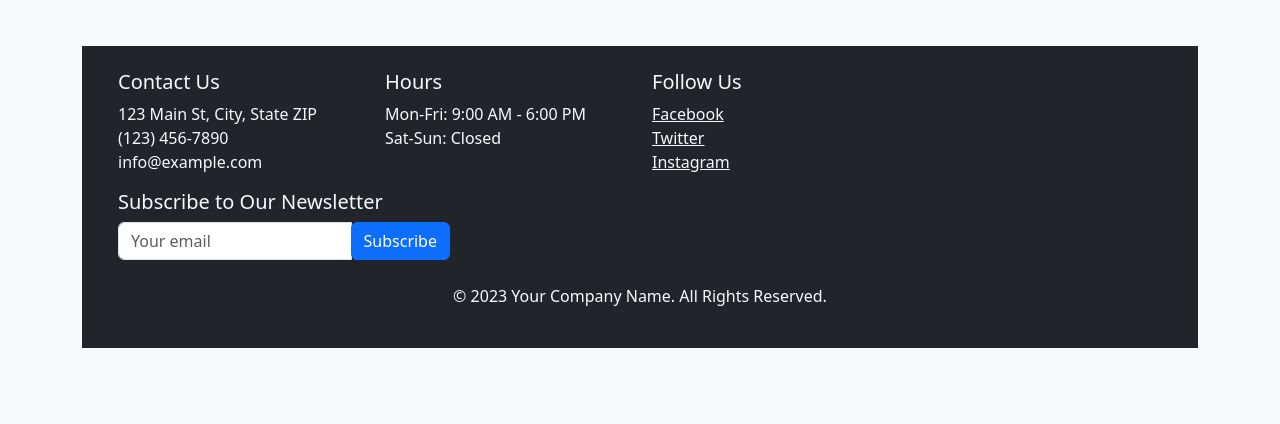
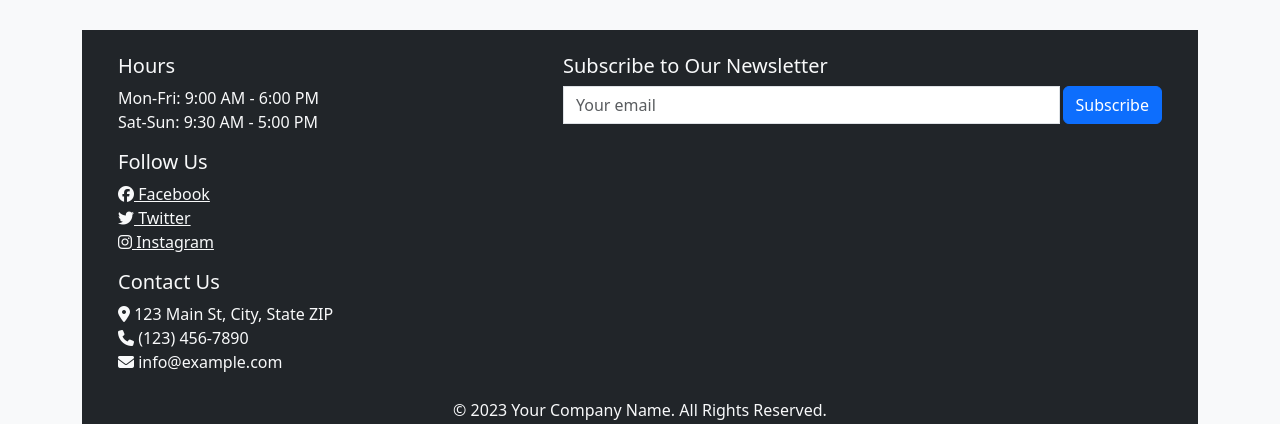
Before and after one commit to yuhwaa/lumiere, a React (Vite) app: page / in a window 1280 px wide. Shown: the part 1083-1507 px from the top of the page. Before the commit the page ends 1455 px from the top, so only its background shows below. Built offline with nearby package versions, Linux system fonts and the light colour scheme.

Commit message:
updated navbar and footer

```diff
--- a/index.html
+++ b/index.html
@@ -4,12 +4,12 @@
     <meta charset="UTF-8" />
     <link rel="icon" type="image/svg+xml" href="/vite.svg" />
     <link rel="stylesheet" type="text/css" href="../public/styles.css">
-    <link rel="stylesheet" href="path/to/font-awesome/css/font-awesome.min.css">
     <meta name="viewport" content="width=device-width, initial-scale=1.0" />
     <title>Lumière Pâtisserie</title>
   </head>
   <body class="bg-light">
     <div id="root"></div>
     <script type="module" src="/src/main.tsx"></script>
+    <script src="https://kit.fontawesome.com/afe47d7c5a.js" crossorigin="anonymous"></script>
   </body>
 </html>
--- a/src/components/Footer.tsx
+++ b/src/components/Footer.tsx
@@ -4,8 +4,32 @@ export function Footer() {
   return (
     <footer className="bg-dark text-light p-4">
       <div className="container">
-        <div className="row">
-          <div className="col-md-3">
+        <div className="row d-flex justify-content-between">
+          <div className="col-md-5">
+            <h5>Hours</h5>
+            <p>Mon-Fri: 9:00 AM - 6:00 PM<br />Sat-Sun: 9:30 AM - 5:00 PM</p>
+          </div>
+          <div className="col-md-7 mb-4">
+            <h5>Subscribe to Our Newsletter</h5>
+            <form>
+              <div className="input-group">
+                <input type="email" className="form-control rounded-0 me-1" placeholder="Your email" />
+                <div className="input-group-append">
+                  <button className="btn btn-primary" type="submit">Subscribe</button>
+                </div>
+              </div>
+            </form>
+          </div>
+        </div>
+        <div className="col-md-3">
+            <h5>Follow Us</h5>
+            <ul className="list-unstyled">
+              <li><a href="#" className="text-light"><i className="fab fa-facebook"></i> Facebook</a></li>
+              <li><a href="#" className="text-light"><i className="fab fa-twitter"></i> Twitter</a></li>
+              <li><a href="#" className="text-light"><i className="fab fa-instagram"></i> Instagram</a></li>
+            </ul>
+         </div>
+         <div className="col-md-3">
             <h5>Contact Us</h5>
             <p>
               <i className="fas fa-map-marker-alt"></i> 123 Main St, City, State ZIP<br />
@@ -13,30 +37,6 @@ export function Footer() {
               <i className="fas fa-envelope"></i> info@example.com
             </p>
           </div>
-          <div className="col-md-3">
-            <h5>Hours</h5>
-            <p>Mon-Fri: 9:00 AM - 6:00 PM<br />Sat-Sun: Closed</p>
-          </div>
-          <div className="col-md-3">
-            <h5>Follow Us</h5>
-            <ul className="list-unstyled">
-              <li><a href="#" className="text-light"><i className="fab fa-facebook"></i> Facebook</a></li>
-              <li><a href="#" className="text-light"><i className="fab fa-twitter"></i> Twitter</a></li>
-              <li><a href="#" className="text-light"><i className="fab fa-instagram"></i> Instagram</a></li>
-            </ul>
-          </div>
-          <div className="col-md-4">
-            <h5>Subscribe to Our Newsletter</h5>
-            <form>
-              <div className="input-group">
-                <input type="email" className="form-control" placeholder="Your email" />
-                <div className="input-group-append">
-                  <button className="btn btn-primary" type="submit">Subscribe</button>
-                </div>
-              </div>
-            </form>
-          </div>
-        </div>
         <div className="row mt-4">
           <div className="col-12">
             <p className="text-center">&copy; 2023 Your Company Name. All Rights Reserved.</p>
--- a/src/components/Navbar.tsx
+++ b/src/components/Navbar.tsx
@@ -1,21 +1,41 @@
-import { Button, Container, Nav, Navbar as NavbarBS} from "react-bootstrap"
-import { NavLink } from "react-router-dom"
-import { useShoppingCart } from "../context/ShoppingCartContext"
-
+import { useState, useEffect } from "react";
+import { Button, Container, Nav, Navbar as NavbarBS } from "react-bootstrap";
+import { NavLink } from "react-router-dom";
+import { useShoppingCart } from "../context/ShoppingCartContext";
 
 export function Navbar() {
-    const {openCart, cartQuantity} = useShoppingCart()
+  const { openCart, cartQuantity } = useShoppingCart();
+  const [scrolled, setScrolled] = useState(false);
+  //Hook: It allows you to perform actions in response to component lifecycle events, such as component mounting, updating, and unmounting.
+  useEffect(() => {
+    const handleScroll = () => {
+      if (window.scrollY > 10) {
+        setScrolled(true);
+      } else {
+        setScrolled(false);
+      }
+    };
+
+    window.addEventListener("scroll", handleScroll);
+    //cleanup function
+    return () => {
+      window.removeEventListener("scroll", handleScroll);
+    };
+  }, []);
+
+  const navbarClasses = `navbar ${scrolled ? "bg-white shadow-sm" : "transparent"}`;
+
   return (
-    <NavbarBS sticky="top" className="bg-white shadow-sm mb-3">
+    <NavbarBS sticky="top" className={navbarClasses}>
       <Container>
         <Nav className="me-auto">
-                <Nav.Link to='/' as ={NavLink}>
+          <Nav.Link to="/" as={NavLink}>
             Home
           </Nav.Link>
-                <Nav.Link to='/store' as ={NavLink}>
+          <Nav.Link to="/store" as={NavLink}>
             Store
           </Nav.Link>
-                <Nav.Link to='/about' as ={NavLink}>
+          <Nav.Link to="/about" as={NavLink}>
             About
           </Nav.Link>
         </Nav>
@@ -26,30 +46,10 @@ export function Navbar() {
             variant="outline-primary"
             className="rounded-circle"
           >
-            <svg
-              xmlns="http://www.w3.org/2000/svg"
-              viewBox="0 0 576 512"
-              fill="currentColor"
-            >
-              <path d="M96 0C107.5 0 117.4 8.19 119.6 19.51L121.1 32H541.8C562.1 32 578.3 52.25 572.6 72.66L518.6 264.7C514.7 278.5 502.1 288 487.8 288H170.7L179.9 336H488C501.3 336 512 346.7 512 360C512 373.3 501.3 384 488 384H159.1C148.5 384 138.6 375.8 136.4 364.5L76.14 48H24C10.75 48 0 37.25 0 24C0 10.75 10.75 0 24 0H96zM128 464C128 437.5 149.5 416 176 416C202.5 416 224 437.5 224 464C224 490.5 202.5 512 176 512C149.5 512 128 490.5 128 464zM512 464C512 490.5 490.5 512 464 512C437.5 512 416 490.5 416 464C416 437.5 437.5 416 464 416C490.5 416 512 437.5 512 464z" />
-            </svg>
-
-            <div
-              className="rounded-circle bg-danger d-flex justify-content-center align-items-center"
-              style={{
-                color: "white",
-                width: "1.5rem",
-                height: "1.5rem",
-                position: "absolute",
-                bottom: 0,
-                right: 0,
-                transform: "translate(25%, 25%)",
-              }}
-            >
-                {cartQuantity}
-            </div>
-          </Button>)}
+            {/* Your cart icon */}
+          </Button>
+        )}
       </Container>
     </NavbarBS>
-  )
+  );
 }
```
Lines whose indentation alone changed are shown as unchanged.
